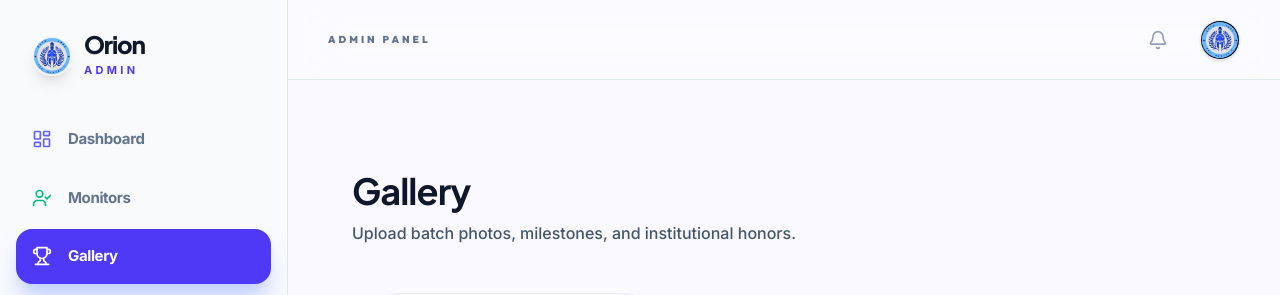
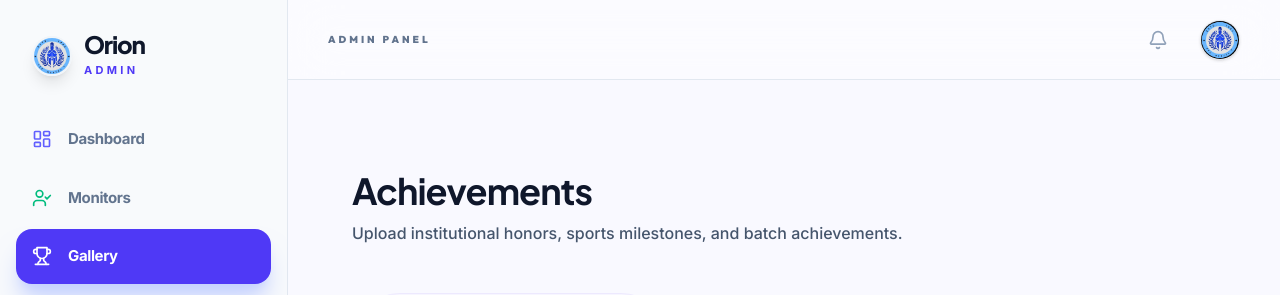
Before and after one commit to bhargabdeka-deka/hostel-portal, a Next.js app: page /admin/manage-achievements in a window 1280 px wide. Shown: the top 295 px of the page. Built offline with nearby package versions, Linux system fonts and the light colour scheme; no server answers; the database is empty.

Commit message:
fix: sync database schema documentation and achievement page labels

```diff
--- a/app/(admin)/admin/manage-achievements/page.tsx
+++ b/app/(admin)/admin/manage-achievements/page.tsx
@@ -14,8 +14,8 @@ export default async function ManageAchievements() {
     <div className="max-w-6xl mx-auto py-8 md:py-12 px-4 md:px-6 antialiased">
       <div className="flex items-center justify-between mb-8 md:mb-12">
         <div>
-          <h1 className="text-3xl md:text-4xl font-bold text-slate-900 tracking-tight leading-tight font-jakarta">Gallery</h1>
-          <p className="text-slate-600 mt-2 font-medium text-sm md:text-base">Upload batch photos, milestones, and institutional honors.</p>
+          <h1 className="text-3xl md:text-4xl font-bold text-slate-900 tracking-tight leading-tight font-jakarta">Achievements</h1>
+          <p className="text-slate-600 mt-2 font-medium text-sm md:text-base">Upload institutional honors, sports milestones, and batch achievements.</p>
         </div>
       </div>
 
```
Also changed, not shown: 1 other file (tests, documents, lock files or other folders).
